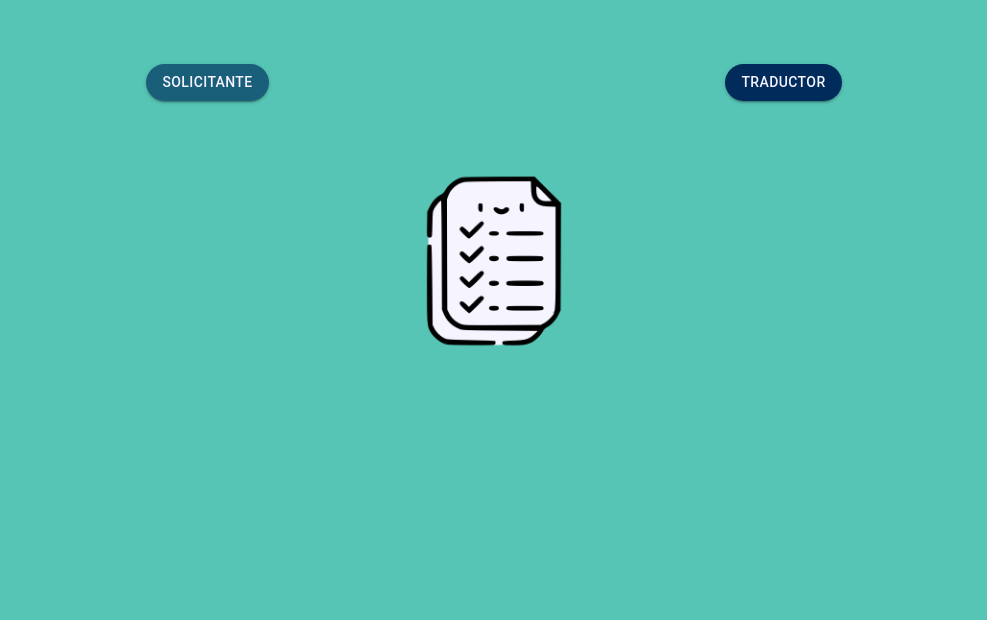
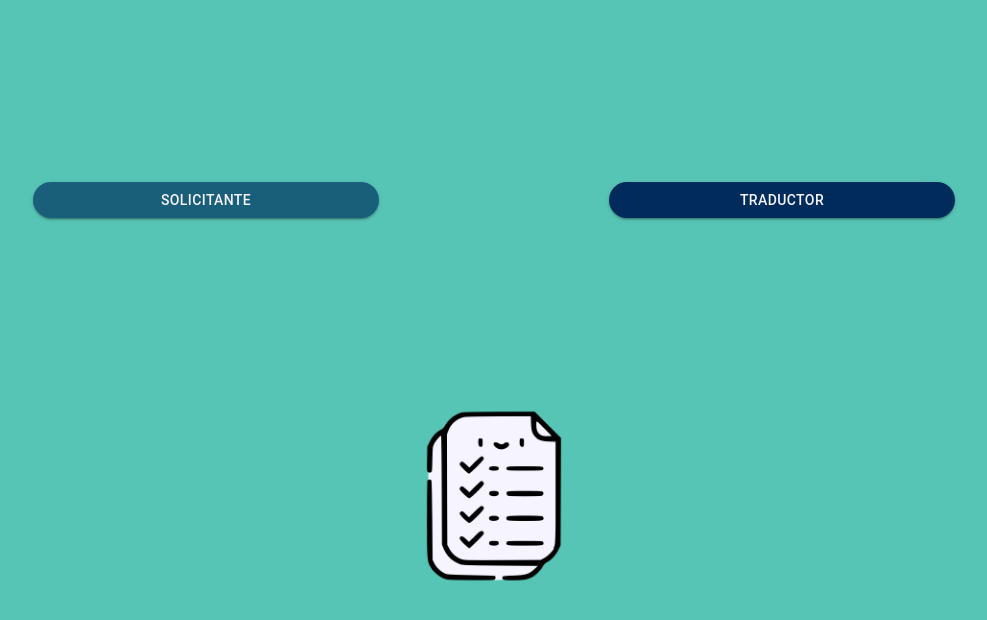
Before and after one commit to FedericoArielLotitto/TramitArte-frontend, a Next.js app: page /rol in a window 1280 px wide. Shown: the top 620 px of the page, without its empty margins (146-1133 px from the left). Built offline with nearby package versions, Linux system fonts and the light colour scheme.

Commit message:
Ajusta distancia entre botones

```diff
--- a/src/app/rol/page.js
+++ b/src/app/rol/page.js
@@ -24,10 +24,10 @@ function Rol() {
 
   return (
     <ThemeProvider theme={theme}>
-      <Box sx={{ backgroundColor: "primary.main", minHeight: "100vh" }}>
+      <Box sx={{ backgroundColor: "primary.main", minHeight: "100vh", height: '100vh'}}>
         <Box
           sx={{
-            minHeight: "100%",
+            minHeight: "50%",
             display: "flex",
             justifyContent: "space-around",
             alignItems: "center",
@@ -37,12 +37,12 @@ function Rol() {
         >
           <ButtonTerciario
             onClick={handleEleccionRol}
-            width={esMobile ? "90%" : "auto"}
+            width={esMobile ? "90%" : "30%"}
             texto={"SOLICITANTE"}
           ></ButtonTerciario>
           <ButtonResaltado
             onClick={handleEleccionRol}
-            width={esMobile ? "90%" : "auto"}
+            width={esMobile ? "90%" : "30%"}
             texto={"TRADUCTOR"}
           ></ButtonResaltado>
         </Box>
```
